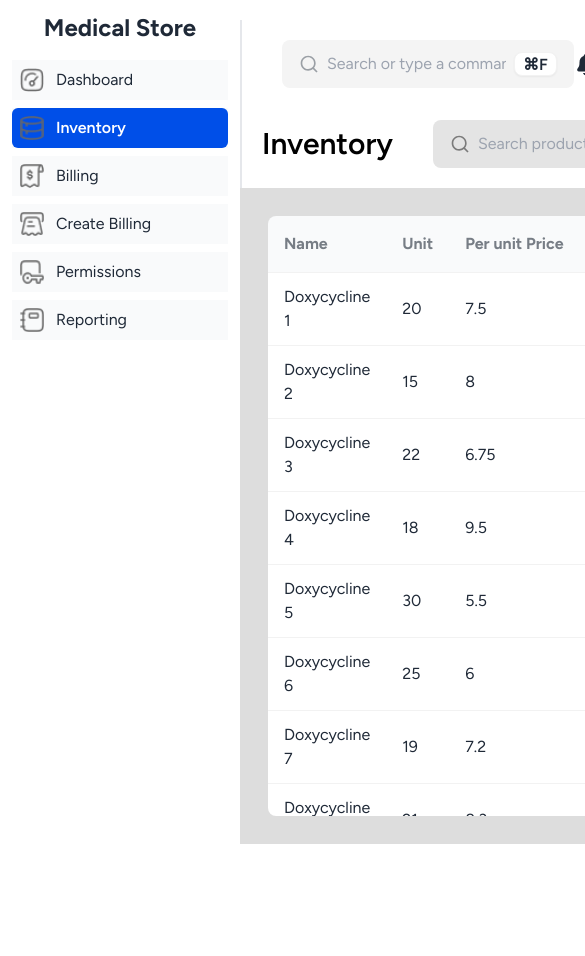
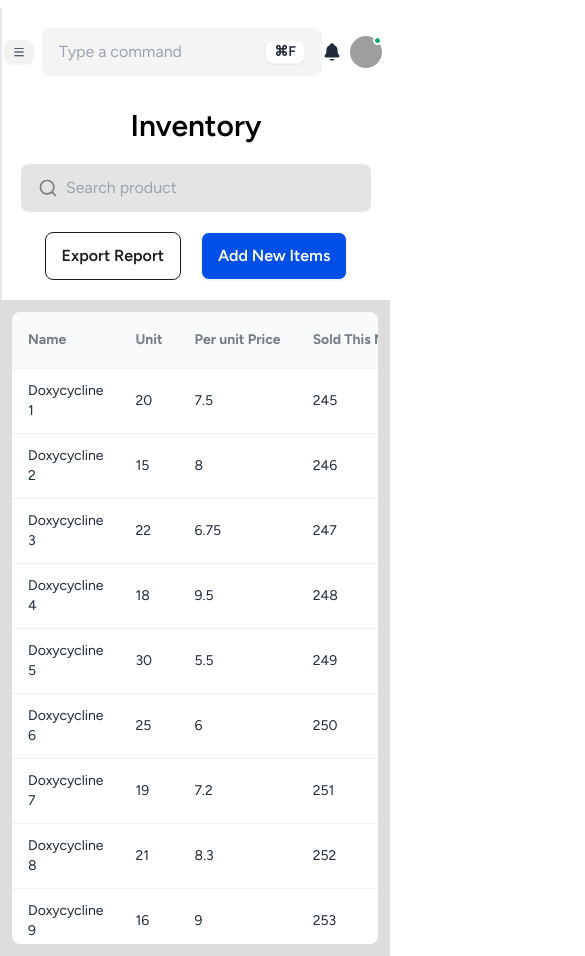
Before and after one commit to A1-mamun/Medical-Store, a React (Vite) app: page /inventory in a window 390 px wide. Shown: the top 956 px of the page, 585 px wide, since content can reach past the window. Before the commit the page ends 844 px from the top, so only its background shows below. Built offline with nearby package versions, Linux system fonts and the light colour scheme; grey boxes are pictures that could not be loaded.

Commit message:
inventory page responsive

```diff
--- a/src/Components/DashboardNavbar/DashboardNavbar.jsx
+++ b/src/Components/DashboardNavbar/DashboardNavbar.jsx
@@ -5,8 +5,13 @@ import bill from "../../assets/icon/bill.png";
 import createBill from "../../assets/icon/createBill.png";
 import permission from "../../assets/icon/permission.png";
 import report from "../../assets/icon/report.png";
+import { useState } from "react";
+import { MdClose } from "react-icons/md";
+import { AiOutlineMenu } from "react-icons/ai";
 
 const DashboardNavbar = () => {
+  const [isOpen, setIsOpen] = useState(false);
+
   const navLinks = (
     <>
       {/* Home */}
@@ -19,12 +24,7 @@ const DashboardNavbar = () => {
               : " flex items-center p-2 space-x-3 rounded-md gap-3"
           }
         >
-          <img
-            src={dashboard}
-            style={{ fill: "#000" }}
-            className=" w-6 h-6 "
-            alt="icon"
-          />
+          <img src={dashboard} className=" w-5 h-5 lg:w-6 lg:h-6" alt="icon" />
           Dashboard
         </NavLink>
       </li>
@@ -37,7 +37,7 @@ const DashboardNavbar = () => {
               : " flex items-center p-2 space-x-3 rounded-md gap-3"
           }
         >
-          <img src={inventory} className=" w-6 h-6" alt="icon" />
+          <img src={inventory} className="  w-5 h-5 lg:w-6 lg:h-6" alt="icon" />
           Inventory
         </NavLink>
       </li>
@@ -50,7 +50,7 @@ const DashboardNavbar = () => {
               : " flex items-center p-2 space-x-3 rounded-md gap-3"
           }
         >
-          <img src={bill} className="text-black w-6 h-6" alt="icon" />
+          <img src={bill} className=" w-5 h-5 lg:w-6 lg:h-6" alt="icon" />
           Billing
         </NavLink>
       </li>
@@ -63,7 +63,11 @@ const DashboardNavbar = () => {
               : " flex items-center p-2 space-x-3 rounded-md gap-3"
           }
         >
-          <img src={createBill} className="text-black w-6 h-6 " alt="icon" />
+          <img
+            src={createBill}
+            className=" w-5 h-5 lg:w-6 lg:h-6 "
+            alt="icon"
+          />
           Create Billing
         </NavLink>
       </li>
@@ -76,7 +80,7 @@ const DashboardNavbar = () => {
               : " flex items-center p-2 space-x-3 rounded-md gap-3"
           }
         >
-          <img src={permission} className="text-black w-6 h-6" alt="icon" />
+          <img src={permission} className=" w-5 h-5 lg:w-6 lg:h-6" alt="icon" />
           Permissions
         </NavLink>
       </li>
@@ -89,20 +93,43 @@ const DashboardNavbar = () => {
               : " flex items-center p-2 space-x-3 rounded-md gap-3"
           }
         >
-          <img src={report} className="text-black w-6 h-6" alt="icon" />
+          <img src={report} className=" w-5 h-5 lg:w-6 lg:h-6" alt="icon" />
           Reporting
         </NavLink>
       </li>
     </>
   );
   return (
-    <div className="flex ">
-      <div className="lg:sticky lg:top-0 min-h-screen p-3 space-y-2 w-60  text-gray-800">
-        <div className="">
-          <h2 className="text-center text-2xl font-bold">Medical Store</h2>
+    <div>
+      <div className="lg:hidden absolute z-10">
+        <div className="relative top-10 left-1 btn btn-xs">
+          <AiOutlineMenu onClick={() => setIsOpen(!isOpen)} />
         </div>
-        <div className="divide-y dark:divide-gray-300">
-          <ul className="pt-2 pb-4 space-y-2 text-base">{navLinks}</ul>
+
+        <div
+          className={`relative h-full transition-transform duration-300 transform ease-in-out ${
+            isOpen ? "translate-x-0" : "-translate-x-full -left-24 "
+          }`}
+        >
+          <div className="min-h-screen p-3 space-y-2 w-60  text-gray-800 bg-white">
+            <div className="flex items-center gap-4">
+              <MdClose size={20} onClick={() => setIsOpen(!isOpen)} />
+              <h2 className="text-center text-2xl font-bold">Medical Store</h2>
+            </div>
+            <div>
+              <ul className="pt-2 pb-4 space-y-2 text-base">{navLinks}</ul>
+            </div>
+          </div>
+        </div>
+      </div>
+      <div className="hidden lg:block ">
+        <div className="lg:sticky lg:top-0 min-h-screen p-3 space-y-2 w-60  text-gray-800 bg-white">
+          <div className="">
+            <h2 className="text-center text-2xl font-bold">Medical Store</h2>
+          </div>
+          <div>
+            <ul className="pt-2 pb-4 space-y-2 text-base">{navLinks}</ul>
+          </div>
         </div>
       </div>
     </div>
--- a/src/Layoutes/DashboardLayoute.jsx
+++ b/src/Layoutes/DashboardLayoute.jsx
@@ -7,24 +7,29 @@ const DashboardLayoute = () => {
   return (
     <div className="font-figtree flex">
       <DashboardNavbar />
-      <div className="w-full flex-1 mt-5 z-0">
+      <div className="w-full flex-1 mt-2">
         <div className=" flex-1 w-full h-20 border-l-2">
-          <div className="flex items-center justify-between py-5 px-10">
+          <div className="flex items-center justify-between py-5 pl-10 pr-4">
             <div>
-              <label className="input input-md text-base bg-[#F4F4F4] flex items-center gap-2">
-                <RiSearchLine size={20} className="text-[#9A9FA5]" />
+              <label className="input input-md text-base bg-[#F4F4F4] flex items-center gap-2 w-[280px] md:w-[350px] ">
+                <RiSearchLine
+                  size={20}
+                  className="hidden md:block text-[#9A9FA5]"
+                />
                 <input
                   type="text"
                   className="grow"
-                  placeholder="Search or type a command"
+                  placeholder="Type a command"
                 />
-                <button className="btn btn-xs bg-white text-base">⌘F</button>
+                <button className="btn btn-xs bg-white text-sm lg:text-base">
+                  ⌘F
+                </button>
               </label>
             </div>
-            <div className="flex items-center gap-10">
-              <IoNotifications size={25} />
+            <div className="flex items-center gap-2 md:gap-6 lg:gap-10">
+              <IoNotifications className="w-5 h-5" size={25} />
               <div className="avatar online">
-                <div className="w-12 h-12 rounded-full">
+                <div className="w-8 h-8 lg:w-12 lg:h-12 rounded-full">
                   <img src="https://img.daisyui.com/images/stock/photo-1534528741775-53994a69daeb.jpg" />
                 </div>
               </div>
--- a/src/Pages/Inventory/Inventory.jsx
+++ b/src/Pages/Inventory/Inventory.jsx
@@ -112,8 +112,8 @@ const Inventory = () => {
       </Helmet>
       {/* inventory search area */}
       <div className="bg-white p-5 border-l-2">
-        <div className="flex items-center justify-between">
-          <div className="flex items-center gap-10">
+        <div className="flex flex-col lg:flex-row items-center justify-between gap-5">
+          <div className="flex flex-col md:flex-row items-center gap-5 lg:gap-10">
             <h2 className="text-3xl text-[#000000] font-semibold">Inventory</h2>
             <label className="input input-md bg-[#E4E4E4] flex items-center gap-2 w-[350px] text-base">
               <RiSearchLine size={20} className="text-[#7B7B7B]" />
@@ -138,11 +138,11 @@ const Inventory = () => {
         </div>
       </div>
       {/* inventory table */}
-      <div className="w-full h-[calc(100vh-188px)] bg-[#DDDDDD] p-7">
+      <div className="w-full h-[calc(100vh-188px)] bg-[#DDDDDD] p-3 md:p-5 lg:p-7">
         <div className="overflow-x-auto bg-white rounded-lg h-full">
           <table className="table">
             {/* head */}
-            <thead className="h-14 bg-gray-50 text-base ">
+            <thead className="h-14 bg-gray-50 text-sm md:text-base ">
               <tr>
                 <th>Name</th>
                 <th>Unit</th>
@@ -151,7 +151,7 @@ const Inventory = () => {
                 <th>Actions</th>
               </tr>
             </thead>
-            <tbody className="text-base">
+            <tbody className="text-sm md:text-base">
               {medicines.map((medicine, idx) => (
                 <tr key={idx}>
                   <td>{medicine.name}</td>
@@ -172,18 +172,19 @@ const Inventory = () => {
           </table>
 
           {/* Pagination area */}
-          <div className="space-x-3 my-10 flex justify-center items-center">
+          <div className="space-x-3 my-5 md:my-8 lg:my-10 flex justify-center items-center">
             <button
               disabled={currentPage === 1}
               onClick={handlePrevious}
-              className="btn btn-sm text-base"
+              className="btn btn-sm text-sm md:text-base"
             >
-              <IoMdArrowDropleft /> Previous
+              <IoMdArrowDropleft />{" "}
+              <span className="hidden md:block">Previous</span>
             </button>
             {pages.map((page) => (
               <button
                 onClick={() => setCurrentPage(page + 1)}
-                className={`btn btn-sm text-base ${
+                className={`btn btn-sm text-sm md:text-base ${
                   currentPage === page + 1 && "bg-black text-white"
                 }`}
                 key={page}
@@ -194,9 +195,10 @@ const Inventory = () => {
             <button
               disabled={currentPage === pages.length}
               onClick={handleNext}
-              className="btn btn-sm text-base"
+              className="btn btn-sm text-sm md:text-base"
             >
-              Next <IoMdArrowDropright />
+              <span className="hidden md:block">Next</span>
+              <IoMdArrowDropright />
             </button>
           </div>
         </div>
```
